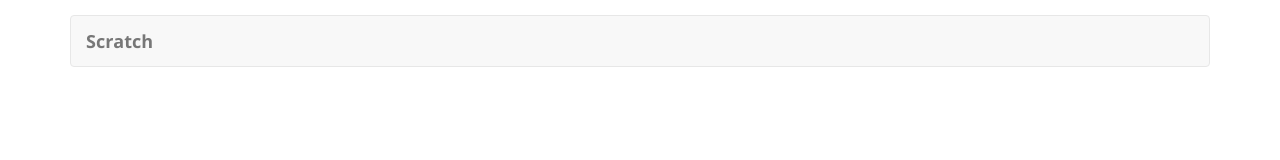
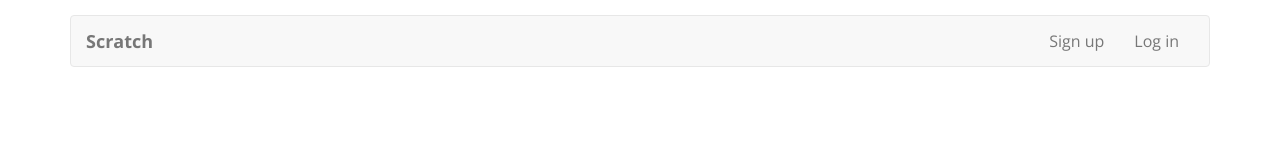
Before and after one commit to yatsky/notes-app-client, a React (Create React App) app: page / in a window 1280 px wide. Shown: the top 160 px of the page. Built offline with nearby package versions, Linux system fonts and the light colour scheme.

Commit message:
Add nav items for Sign up and Log in

```diff
--- a/src/App.js
+++ b/src/App.js
@@ -1,6 +1,6 @@
 import React from 'react';
 import { Link } from "react-router-dom";
-import { Navbar } from "react-bootstrap";
+import { Navbar, Nav, NavItem } from "react-bootstrap";
 import './App.css';
 import Routes from "./Routes";
 
@@ -14,7 +14,14 @@ function App(props) {
           <Navbar.Brand>
             <Link to="/">Scratch</Link>
           </Navbar.Brand>
+          <Navbar.Toggle />
         </Navbar.Header>
+        <Navbar.Collapse>
+          <Nav pullRight>
+            <NavItem href="/signup">Sign up</NavItem>
+            <NavItem href="/login">Log in</NavItem>
+          </Nav>
+        </Navbar.Collapse>
       </Navbar>
       <Routes />
     </div>
```
